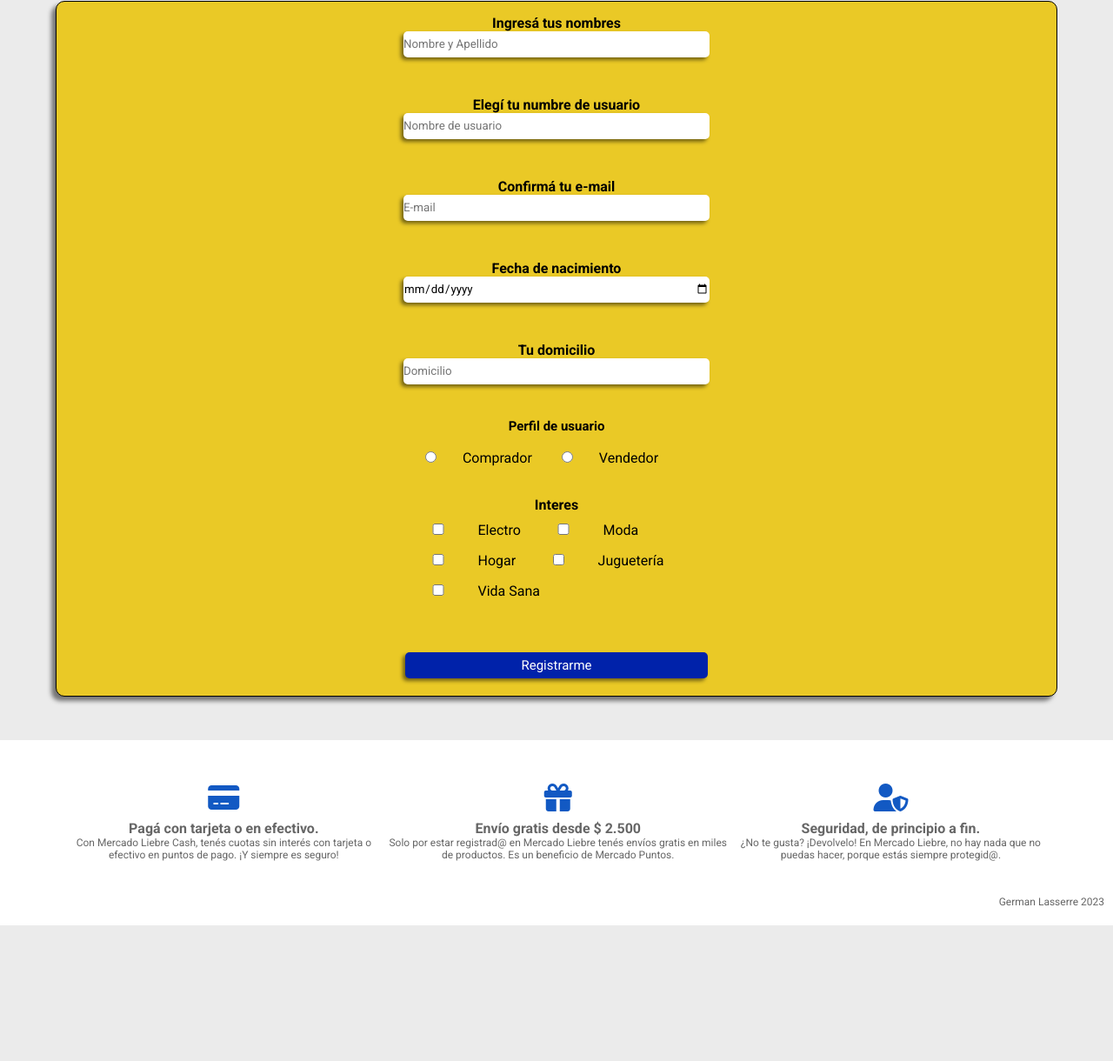
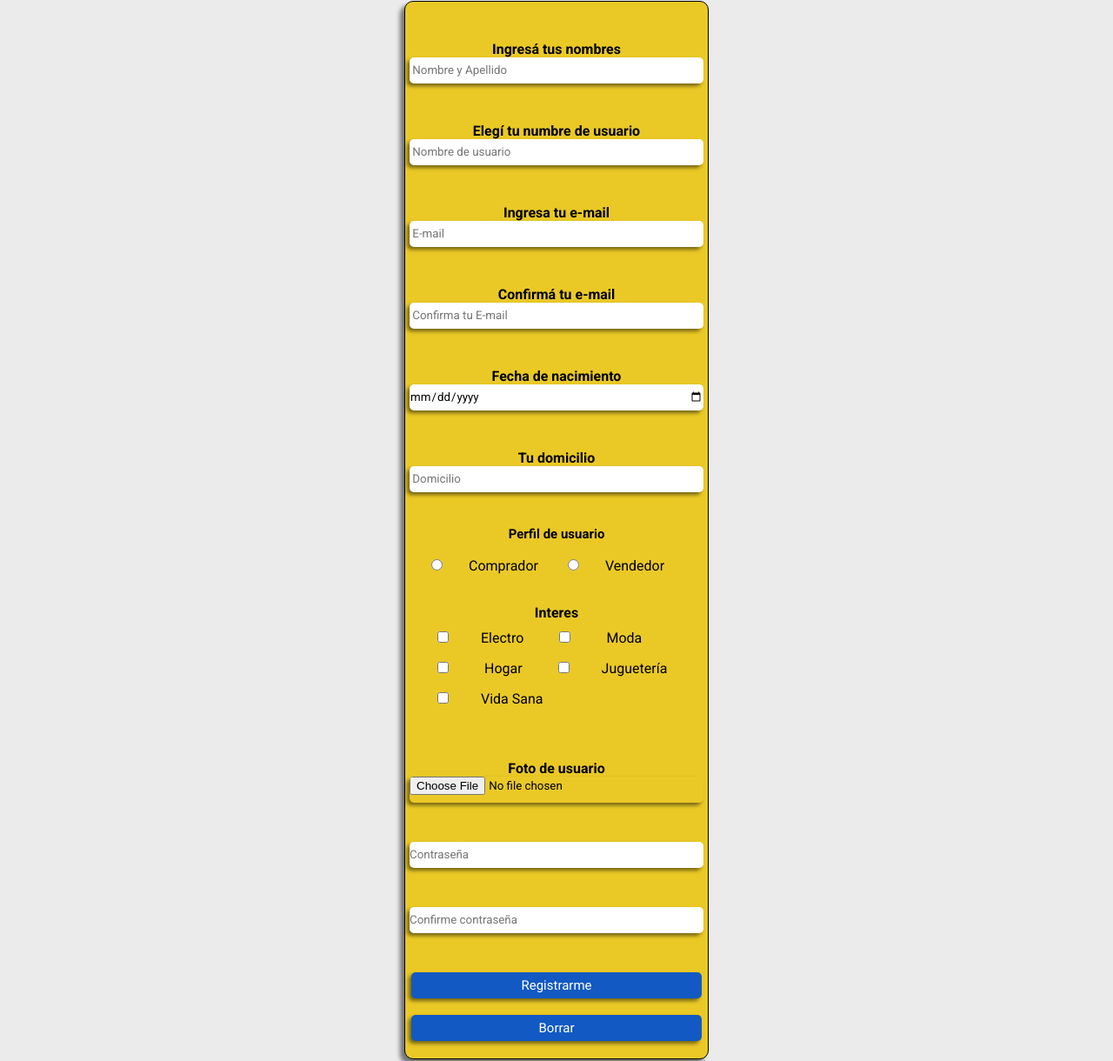
Before and after one commit to GermanLasserre/ML6-organizandoElementos, a website: page views/creatucuenta.html in a window 1280 px wide. Shown: the part 187-1407 px from the top of the page at 87% size. Before the commit the page ends 1251 px from the top, so only its background shows below. Drawn offline with Linux system fonts and the light colour scheme; files whose address does not match are found by name.

Commit message:
actualizo

```diff
--- a/public/css/creatucuenta.css
+++ b/public/css/creatucuenta.css
@@ -9,12 +9,12 @@
 .form-container {
     background-color: rgb(204, 202, 202);
     display: flex;
-     justify-content:center;
-     align-items:center;
+    justify-content: center;
+    align-items: center;
     margin: 50px auto;
     border: 1px solid black;
-     height: 800px;
-     width: 90vw;
+    height: 100%;
+    width: 350px;
     border-radius: 10px;
     background-color: var(--amarillo);
     box-shadow: -5px 5px 5px rgba(0, 0, 0, 0.5);
@@ -64,20 +64,23 @@
 
 .divs-contenedores button.btn {
     height: 30px;
-     margin: 0px 7px 30px;
+    margin: 0px 7px;
     border: 0px;
     border-radius: 5px;
     font-size: 15px;
-     background-color: #0022AA;
+    background-color: var(--celeste);
     color: white;
     box-shadow: -3px 3px 4px rgba(0, 0, 0, 0.5);
 }
 
 .divs-contenedores button.btn:hover {
-    transform: scale(1.1);
-    color: var(--amarillo);
+    transform: scale(1.01);
 }
 
 div.divs-contenedores span {
     display: none;
 }
+
+div.divs-contenedores a {
+   color: white;;
+}
--- a/views/creatucuenta.html
+++ b/views/creatucuenta.html
@@ -12,8 +12,6 @@
 </head>
 
 <body>
-
-
     <header>
         <section class="upheader">
             <article class="logoYbusqueda">
@@ -30,7 +28,6 @@
             <p class="cuotas"><i class="fa-solid fa-hand-holding-dollar"></i>¡Comprá en cuotas y sin tarjeta de crédito!
             </p>
         </section>
-
         <nav class="listas">
             <ul class="listaSuperior">
                 <li><a href="ofertas">Ofertas</a></li>
@@ -44,26 +41,28 @@
                 <li><a href="miscompras">Mis compras <i class="fa-solid fa-cart-shopping"></i></a></li>
             </ul>
         </nav>
-
         <div class="burger-menu">
             <i class="fas fa-bars"></i>
         </div>
-
     </header>
 
     <div class="form-container">
         <form action="/crear-producto" method="">
             <div class="divs-contenedores">
                 <label>Ingresá tus nombres</label>
-                <input type="text" name="nombre" placeholder="Nombre y Apellido" required>
+                <input type="text" name="nombres" placeholder=" Nombre y Apellido" required>
             </div>
             <div class="divs-contenedores">
                 <label>Elegí tu numbre de usuario</label>
-                <input type="text" name="precio" placeholder="Nombre de usuario" required>
+                <input type="text" name="username" placeholder=" Nombre de usuario" required>
+            </div>
+            <div class="divs-contenedores">
+                <label>Ingresa tu e-mail</label>
+                <input type="text" name="email" placeholder=" E-mail" required>
             </div>
             <div class="divs-contenedores">
                 <label>Confirmá tu e-mail</label>
-                <input type="text" name="oferta" placeholder="E-mail" required>
+                <input type="text" name="email" placeholder=" Confirma tu E-mail" required>
             </div>
             <div class="divs-contenedores">
                 <label>Fecha de nacimiento</label>
@@ -71,7 +70,7 @@
             </div>
             <div class="divs-contenedores">
                 <label>Tu domicilio</label>
-                <input type="text" placeholder="Domicilio" required>
+                <input type="text" name="domicilio" placeholder=" Domicilio" required>
             </div>
             <br>
             <div class="divs-contenedores-perfil">
@@ -82,26 +81,39 @@
             <div class="divs-contenedores-intereses">
                 <div class="titulo-interes"><label>Interes</label></div>
                 <input type="checkbox"><label>Electro</label>
-                <input type="checkbox"><label>Moda</label>
-                <input type="checkbox"><label>Hogar</label>
+                <input type="checkbox"> <label>Moda</label>
+                <input type="checkbox"> <label>Hogar</label>
                 <input type="checkbox"><label>Juguetería</label>
                 <input type="checkbox"><label>Vida Sana</label>
             </div>
             <div class="divs-contenedores">
-                <span class="error-message">Credenciales inválidas</span>
-                <button type="submit" class="btn">Registrarme</button>
+                <label>Foto de usuario</label>
+                <input type="file" name="foto" required>
+                <span class="feedback">No cargó ninguna foto de perfil</span>
+            </div>
+            <div class="divs-contenedores">
+                <input type="text" name="pass" class="control" placeholder="Contraseña" required>
+                <span class="feedback">Contraseña demasiado corta</span>
+            </div>
+            <div class="divs-contenedores">
+                <input type="text" name="confirmpass" class="control" placeholder="Confirme contraseña"
+                    required>
+                <span class="feedback">No coincide con la contraseña</span>
+            </div>
+            <div class="divs-contenedores">
+                <button type="submit" class="btn"><a href="http://localhost:3040/">Registrarme</a></button> <br>
+                <button type="reset" class="btn">Borrar</button>
             </div>
         </form>
     </div>
 
 
     <footer>
-        <section class="pieDePagina">
+        <section>
             <article class="seccion__productos--tarjeta">
                 <i class="fa-solid fa-credit-card"></i>
                 <h4>Pagá con tarjeta o en efectivo.</h4>
-                <p>Con Mercado Liebre Cash, tenés cuotas sin interés con tarjeta o efectivo en puntos de pago. ¡Y
-                    siempre
+                <p>Con Mercado Liebre Cash, tenés cuotas sin interés con tarjeta o efectivo en puntos de pago. ¡Y siempre
                     es seguro!</p>
             </article>
             <article class="seccion__productos--tarjeta">
@@ -117,12 +129,10 @@
                     porque estás siempre protegid@.</p>
             </article>
         </section>
-        <span>
-            German Lasserre 2023
-        </span>
-    </footer>
-
-
+            <span>
+                German Lasserre 2023
+            </span>
+        </footer>
 </body>
 
 </html>
```
Also changed, not shown: public/css/ingresa.css (+5 -6 lines), views/ingresa.html (+3 -3 lines). Lines whose indentation alone changed are shown as unchanged.
